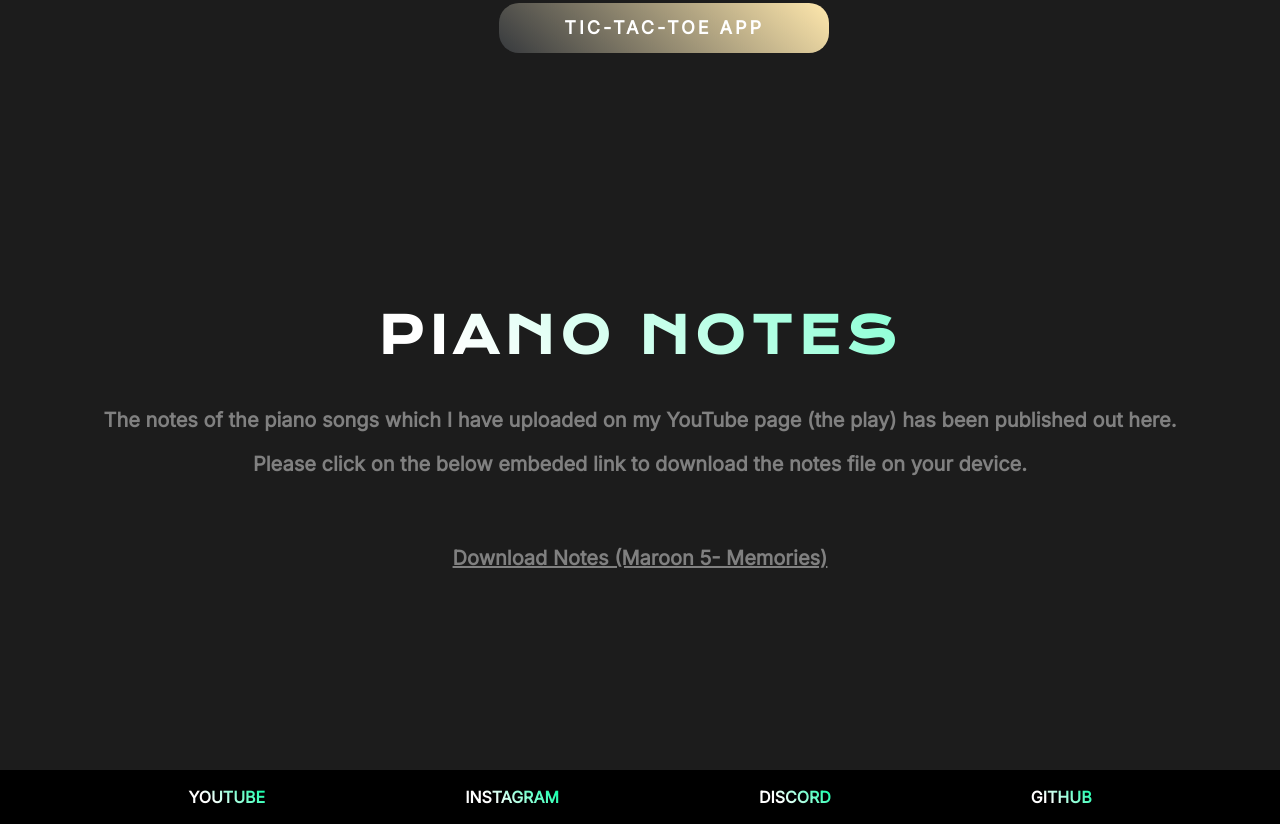
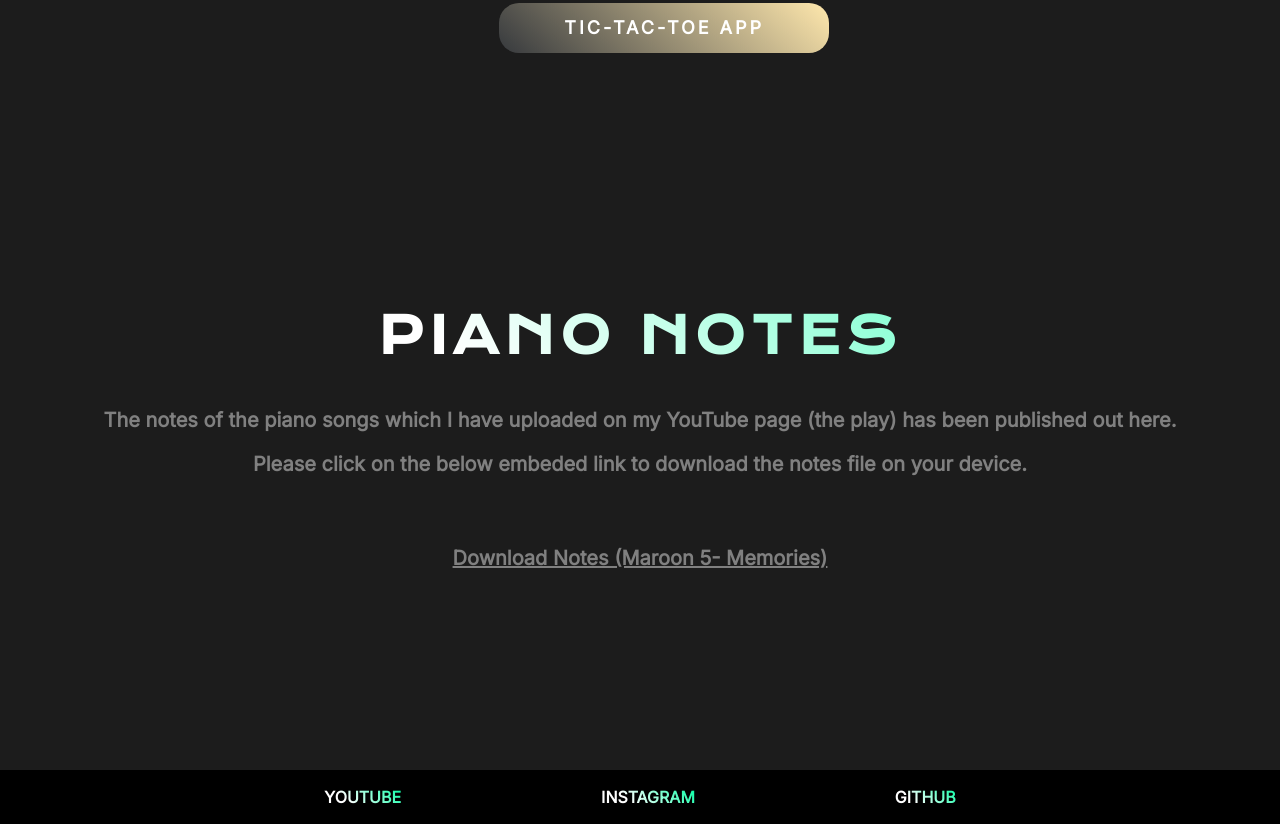
Before and after one commit to Swayansh/Backspace-codes, a plain HTML site: page index.html in a window 1280 px wide. Shown: the part 2289-3113 px from the top of the page. Drawn offline with nearby package versions, Linux system fonts and the light colour scheme.

Commit message:
Update index.html
removed discord link since the server is no more available

```diff
--- a/index.html
+++ b/index.html
@@ -67,7 +67,6 @@
     <ul>
         <li><a class="flink" href="https://www.youtube.com/channel/UCWNY1Bt0SBDOX9LcGiWlLiQ" style="text-decoration: none;">YOUTUBE</a></li>
         <li><a class="flink" href="https://www.instagram.com/hexskorp/" style="text-decoration: none;">INSTAGRAM</a></li>
-        <li><a class="flink" href="https://discord.com/invite/JtB73brEAJ" style="text-decoration: none;">DISCORD</a></li>
         <li><a class="flink" href="https://github.com/Swayansh" style="text-decoration: none;">GITHUB</a></li>
     </ul>
 </div>
```
